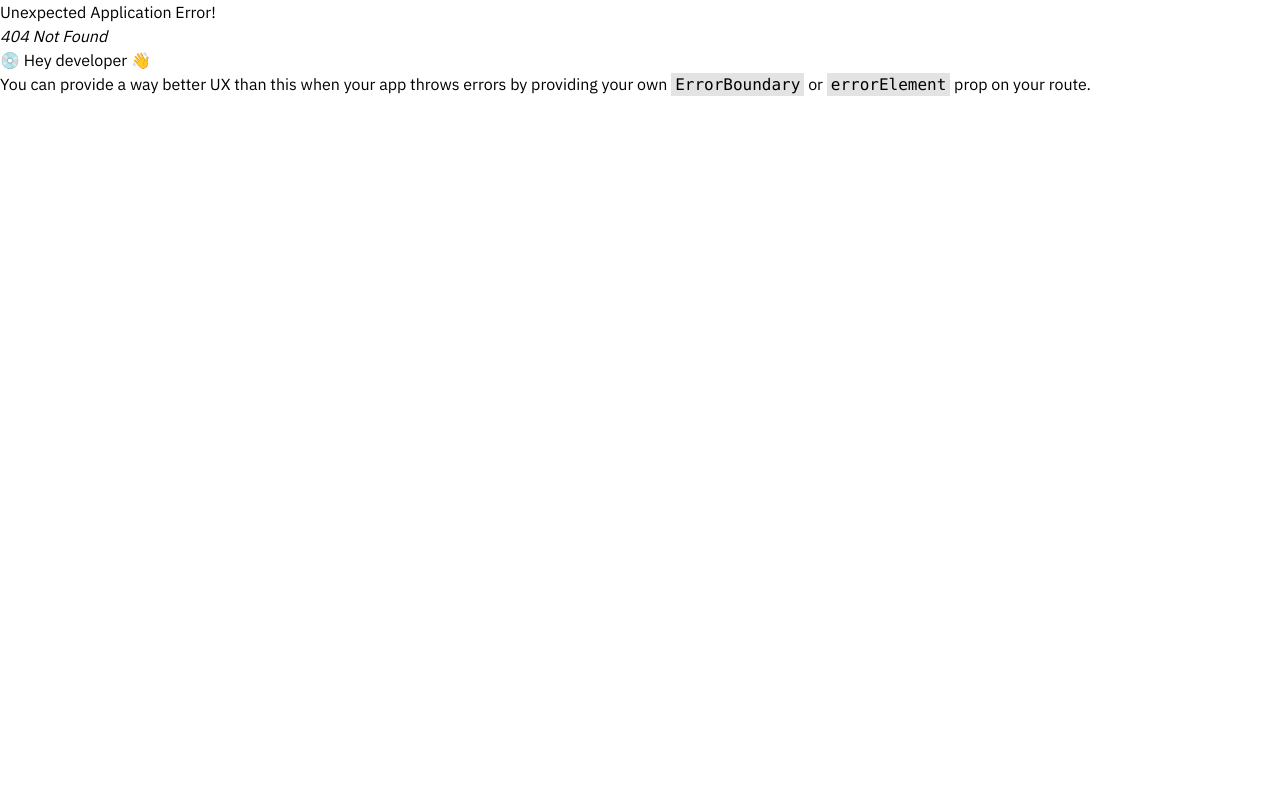
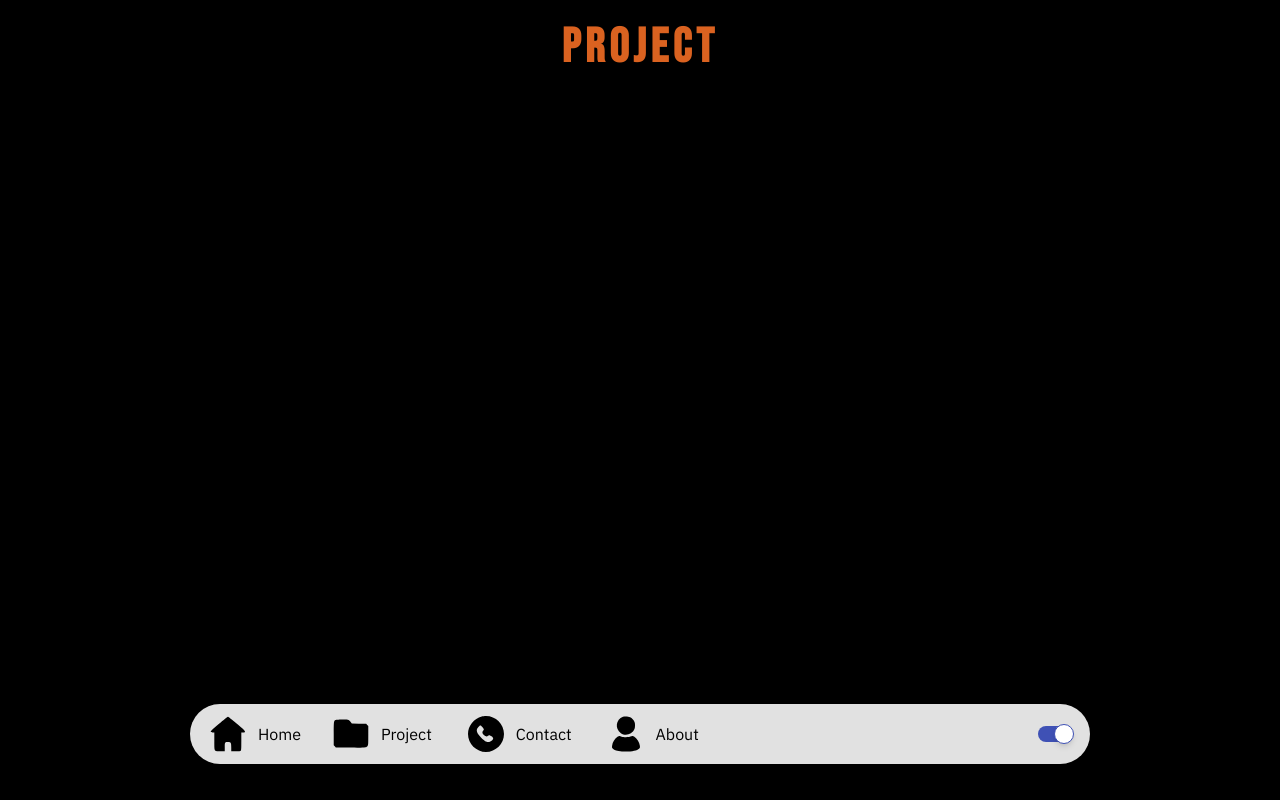
Before and after one commit to Dzahabi84/aqila-profile, a React (Vite) app: page /project in a window 1280 px wide. Before the commit this address had no page. Built offline with nearby package versions, Linux system fonts and the light colour scheme.

Commit message:
Adding dynamic data of homepage

```diff
--- a/src/App.jsx
+++ b/src/App.jsx
@@ -7,22 +7,30 @@ import {
 } from "react-router-dom";
 import Home from "./pages/Home";
 import RootLayout from "./layout/RootLayout";
+import { QueryClient, QueryClientProvider } from "react-query";
+import ReactQueryDevtools from "react-query/devtools";
+import ThemeProvider, { useTheme } from "./context/Theme";
+import Project from "./pages/Project";
 
 const router = createBrowserRouter(
   createRoutesFromElements(
     <Route path="/" element={<RootLayout />}>
-      <Route index element={<Home />}/>
+      <Route index element={<Home />} />
+      <Route path="project" element={<Project />} />
     </Route>
   )
-)
+);
 
 function App() {
+  const { theme } = useTheme();
+  const queryClient = new QueryClient();
   return (
-    <div className="font-['IBM_Plex_Sans']">
-      <RouterProvider router={router}/>
-    </div>
-
-  )
+    <QueryClientProvider client={queryClient}>
+      <div className={`${theme} font-['IBM_Plex_Sans']`}>
+        <RouterProvider router={router} />
+      </div>
+    </QueryClientProvider>
+  );
 }
 
-export default App
+export default App;
--- a/src/components/Navbar.jsx
+++ b/src/components/Navbar.jsx
@@ -4,8 +4,17 @@ import project from "../assets/project.svg";
 import home from "../assets/home.svg";
 import contact from "../assets/contact.svg";
 import { Switch } from "@material-tailwind/react";
+import { useTheme } from "../context/Theme";
 
 function Navbar() {
+  const {theme, SetDarkTheme, SetLightTheme} = useTheme()
+  function handleThemeSwitch () {;
+    if (theme == "light") {
+      SetDarkTheme()
+    } else {
+      SetLightTheme()
+    }
+  }
   return (
     <div className="z-50 w-[100%] bottom-9 fixed">
       <div className="w-[80%] lg:w-[900px] m-auto">
@@ -56,7 +65,7 @@ function Navbar() {
               </NavLink>
             </li>
           </ul>
-          <Switch color="amber" />
+          <Switch onChange={handleThemeSwitch} color="indigo" defaultChecked/>
         </nav>
       </div>
     </div>
--- /dev/null
+++ b/src/context/Theme.jsx
@@ -0,0 +1,23 @@
+import { createContext, useContext, useState } from 'react';
+
+export const ThemeContext = createContext()
+
+export const useTheme = () => {
+  return useContext(ThemeContext)
+}
+
+export const ThemeProviderContext = ({ children }) => {
+  const [theme, setTheme] = useState('dark')
+
+  const SetDarkTheme = () => setTheme('dark')
+
+  const SetLightTheme = () => setTheme('light')
+
+  return (
+    <ThemeContext.Provider value={{ theme, SetDarkTheme, SetLightTheme }}>
+      {children}
+    </ThemeContext.Provider>
+  )
+}
+
+export default ThemeProviderContext
--- a/src/main.jsx
+++ b/src/main.jsx
@@ -1,13 +1,16 @@
-import React from 'react'
-import ReactDOM from 'react-dom/client'
-import App from './App.jsx'
-import './index.css'
-import { ThemeProvider } from '@material-tailwind/react'
+import React from "react";
+import ReactDOM from "react-dom/client";
+import App from "./App.jsx";
+import "./index.css";
+import { ThemeProvider } from "@material-tailwind/react";
+import ThemeProviderContext from "./context/Theme.jsx";
 
-ReactDOM.createRoot(document.getElementById('root')).render(
+ReactDOM.createRoot(document.getElementById("root")).render(
   <React.StrictMode>
     <ThemeProvider>
-      <App />
+      <ThemeProviderContext>
+        <App />
+      </ThemeProviderContext>
     </ThemeProvider>
-  </React.StrictMode>,
-)
+  </React.StrictMode>
+);
--- a/src/pages/Home.jsx
+++ b/src/pages/Home.jsx
@@ -1,10 +1,22 @@
 import { NavLink } from "react-router-dom";
-import hero from "../assets/hero.png"
+import hero from "../assets/hero.png";
 import Typed from "typed.js";
 import { useEffect, useRef } from "react";
+import { useQuery } from "react-query";
+import axios from "axios";
 
 function Home() {
-    const author = useRef()
+  const author = useRef();
+  const { isLoading, data, isError, error, isFetching } = useQuery(
+    "landing-page",
+    () => {
+      return axios.get(
+        "https://my-json-server.typicode.com/Dzahabi84/aqila-profile-db/landing-page"
+      );
+    }
+  );
+
+  console.log({ isFetching: isFetching, isLoading: isFetching });
 
   useEffect(() => {
     const typed = new Typed(author.current, {
@@ -19,25 +31,47 @@ function Home() {
     };
   }, []);
 
+  if (isError) {
+    return <div>{error.message}</div>;
+  }
+
   return (
-        <div className="bg-white dark:bg-black sm:pt-0 pt-16">
-            <div className="m-auto h-[90vh] items-center flex-col md:flex-row flex justify-around w-[80%] xl:w-[1000px]">
+    <div
+      className={`bg-white h-screen dark:text-white dark:bg-black  sm:pt-0 pt-16`}
+    >
+      <div
+        className={`transition-all ease-in-out duration-[50ms] m-auto h-[90vh] items-center flex-col md:flex-row flex justify-around w-[80%] xl:w-[1000px] ${
+          !isLoading ? "opacity-100" : "opacity-0"
+        }`}
+      >
         <aside className="md:w-[55%] w-[80%]">
           <p className="mb-2">HELLO THERE 👋, I'M</p>
-                    <h1 ref={author} className="inline text-3xl md:text-4xl lg:text-5xl font-['Noto_Serif_Display']" />
-                    <h3 className="text-2xl mt-6 mb-4 text-[#da6220] font-['Bebas_Neue']">FRONT END DEVELOPER</h3>
-                    <p className="">"Code is a journey, not a destination. Enjoy the process of creation and discovery."</p>
-                    <NavLink to="about" className="hover:bg-black mt-5 duration-75 h-10 w-28 rounded-full text-xs font-bold flex items-center justify-center hover:text-white border-black border-2">See More</NavLink>
+          <h1
+            ref={author}
+            className="inline text-3xl md:text-4xl lg:text-5xl font-['Noto_Serif_Display']"
+          />
+          <h3 className="text-2xl mt-6 mb-4 text-[#da6220] font-['Bebas_Neue']">
+            {data?.data[0].content.role}
+          </h3>
+          <p>{data?.data[0].content.quotes[0]}</p>
+          <NavLink
+            to="about"
+            className="hover:bg-black dark:hover:bg-white dark:hover:text-black mt-5 duration-75 h-10 w-28 rounded-full text-xs dark:border-white font-bold flex items-center justify-center hover:text-white border-black border-2"
+          >
+            See More
+          </NavLink>
         </aside>
         <div className="group relative sm:pt-0 sm:pb-0 pt-14 pb-40">
-                <img className="group-hover:top-[-5px] duration-300 z-20 w-44 md:w-52 absolute h-[260px] md:h-[308px]" src={hero} alt="Aqila Riza Dzahabi picture" />
+          <img
+            className="md:group-hover:top-[-5px] duration-300 z-20 w-44 md:w-52 absolute h-[260px] md:h-[308px]"
+            src={hero}
+            alt="Aqila Riza Dzahabi picture"
+          />
           <div className="group-hover:rotate-[-25deg] duration-150 rotate-[25deg] w-40 md:w-52 absolute z-10 bg-[#da6220] h-[260px] md:h-[308px]"></div>
           <div className="group-hover:rotate-[10deg] duration-150 rotate-[-10deg] w-40 md:w-52 dark:bg-white bg-[#000000] h-[260px] md:h-[308px]"></div>
         </div>
       </div>
-
     </div>
-
   );
 }
 
--- /dev/null
+++ b/src/pages/Project.jsx
@@ -0,0 +1,11 @@
+function Project() {
+    return (
+        <div className="h-screen dark:bg-black bg-white">
+            <header className="pt-6 text-center relative text-5xl font-bold tracking-widest  font-['Bebas_Neue']">
+                <h1 className="drop-shadow-2xl text-[#da6220] z-10">PROJECT</h1>
+            </header>
+        </div>
+    );
+}
+
+export default Project;
```
Also changed, not shown: src/components/Card.jsx (added). Lines whose indentation alone changed are shown as unchanged.
